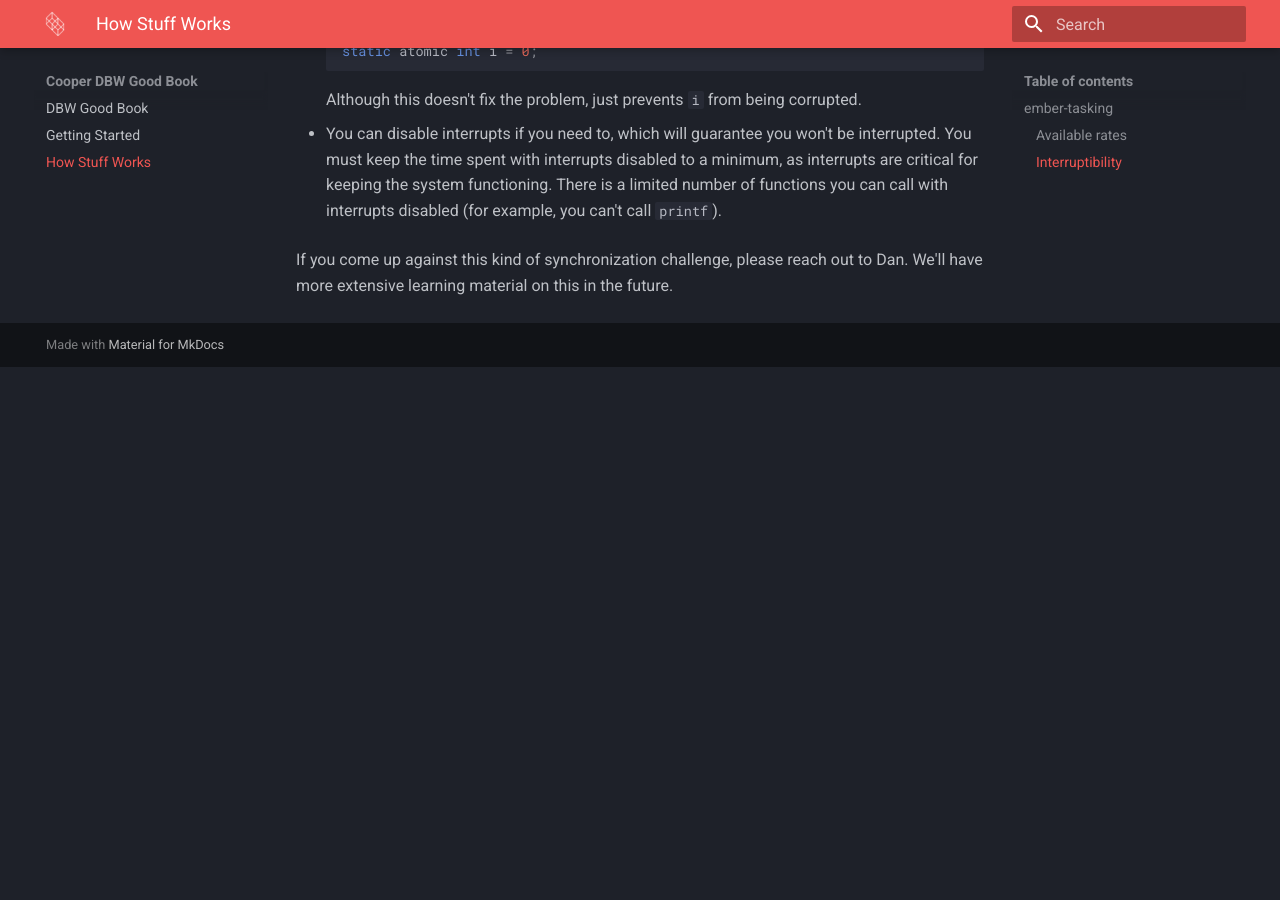
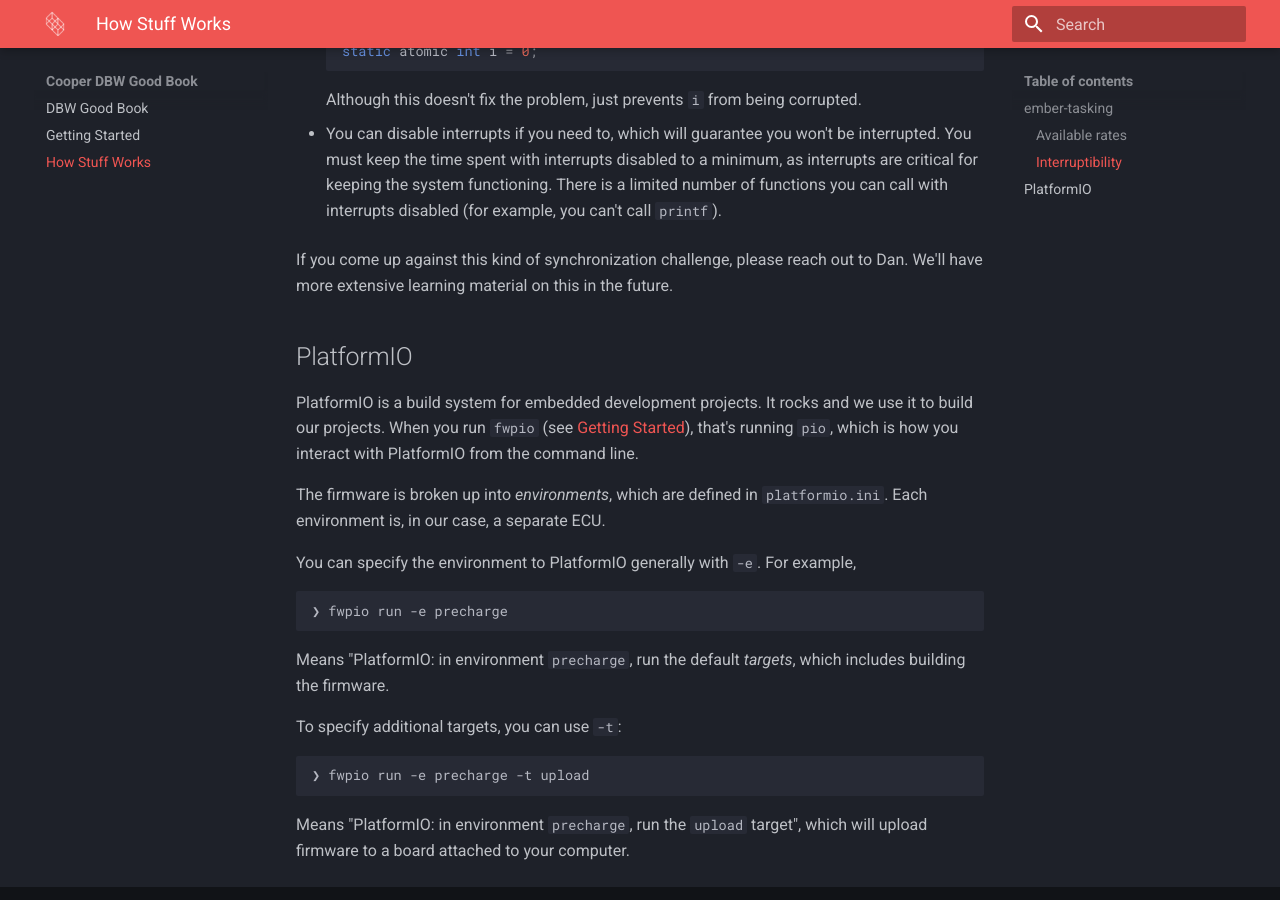
Before and after one commit to CooperUnion/dbw_ascent, an MkDocs documentation site: the page built from docs/how_stuff_works.md, in a window 1280 px wide and 900 px high, scrolled down 3623 px. Built offline with MkDocs 1.6.1 and Material for MkDocs 9.7.7, drawn with Linux system fonts in a browser that asks for light colours; before the commit the page ends 3990 px from its top, so only the background shows below that.

Commit message:
Add platformio intro

````diff
--- a/docs/how_stuff_works.md
+++ b/docs/how_stuff_works.md
@@ -174,3 +174,30 @@ There is a limited number of functions you can call with interrupts disabled
 
 If you come up against this kind of synchronization challenge, please reach out
 to Dan. We'll have more extensive learning material on this in the future.
+
+## PlatformIO
+PlatformIO is a build system for embedded development projects. It rocks and
+we use it to build our projects. When you run `fwpio`
+(see [Getting Started](../getting_started)), that's running `pio`, which is
+how you interact with PlatformIO from the command line.
+
+The firmware is broken up into *environments*, which are defined in
+`platformio.ini`. Each environment is, in our case, a separate ECU.
+
+You can specify the environment to PlatformIO generally with `-e`. For example,
+
+```sh
+❯ fwpio run -e precharge
+```
+
+Means "PlatformIO: in environment `precharge`, run the default *targets*, which
+includes building the firmware.
+
+To specify additional targets, you can use `-t`:
+
+```
+❯ fwpio run -e precharge -t upload
+```
+
+Means "PlatformIO: in environment `precharge`, run the `upload` target", which
+will upload firmware to a board attached to your computer.
````
